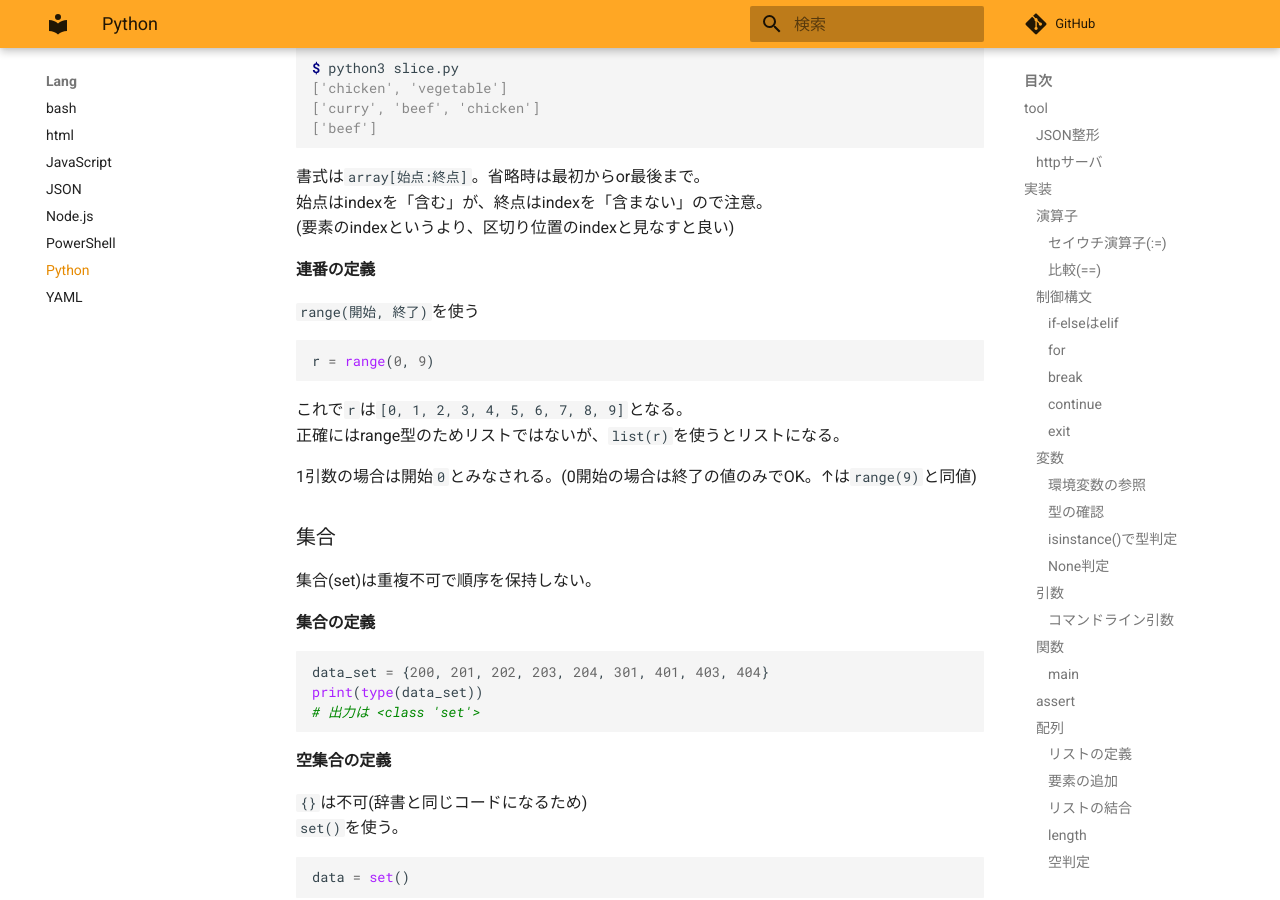
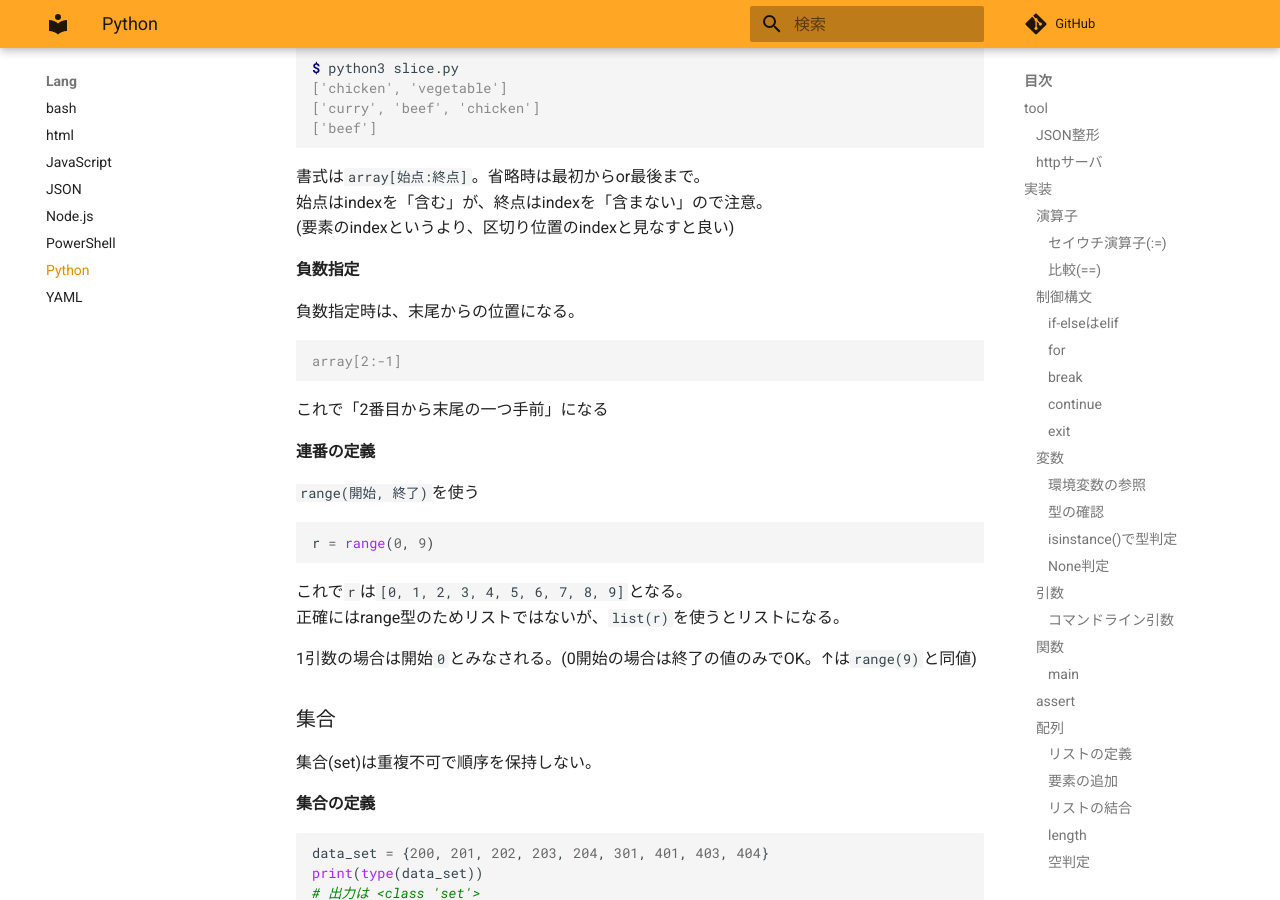
Before and after one commit to zaki-lknr/docs, an MkDocs documentation site: the page built from docs/lang/python.md, in a window 1280 px wide and 900 px high, scrolled down 6742 px. Built offline with MkDocs 1.6.1 and Material for MkDocs 9.7.7, drawn with Linux system fonts in a browser that asks for light colours; comment, search, counter and statistics services are not loaded.

Commit message:
add: lang/python: 配列添え字の負数指定

````diff
--- a/docs/lang/python.md
+++ b/docs/lang/python.md
@@ -361,6 +361,16 @@ $ python3 slice.py
 書式は`array[始点:終点]`。省略時は最初からor最後まで。
 始点はindexを「含む」が、終点はindexを「含まない」ので注意。
 (要素のindexというより、区切り位置のindexと見なすと良い)
+
+#### 負数指定
+
+負数指定時は、末尾からの位置になる。
+
+```console
+array[2:-1]
+```
+
+これで「2番目から末尾の一つ手前」になる
 
 #### 連番の定義
 
````
